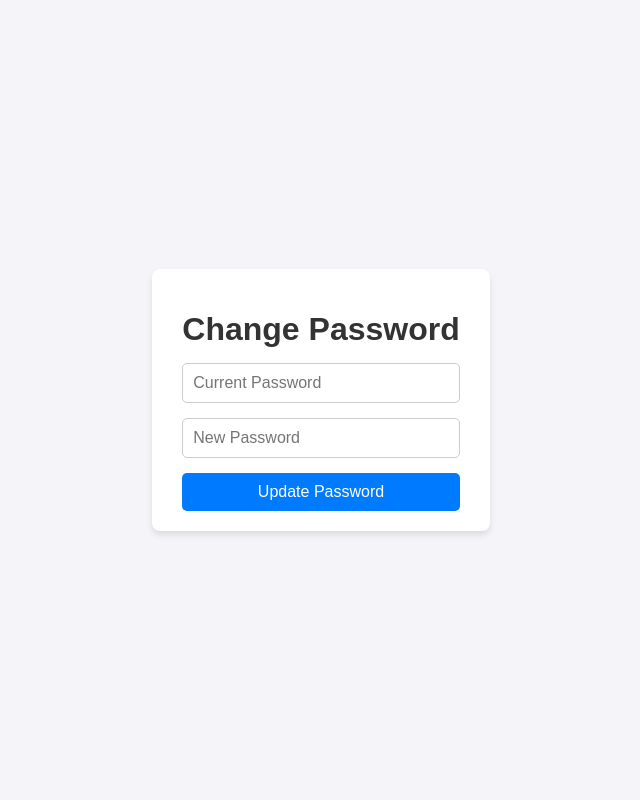
After one commit to itsYoga/Course-Selection_System, a PHP site: page /db_final_project_git/change_password.php in a window 1280 px wide. The commit adds this page. Shown: the whole page, without its empty margins (319-959 px from the left). Run offline with PHP 8.4, Linux system fonts and the light colour scheme; the visitor is signed in with stand-in values (Sample User, id 1).

Commit message:
change_password
修改密碼

```diff
--- /dev/null
+++ b/change_password.php
@@ -0,0 +1,101 @@
+<?php
+session_start();
+$conn = new mysqli('localhost', 'root', '', 'school_db');
+
+if (!isset($_SESSION['user_id'])) {
+    header("Location: login.php");
+    exit();
+}
+
+if ($_SERVER['REQUEST_METHOD'] == 'POST') {
+    $current_password = md5($_POST['current_password']); // 當前密碼（建議改用 password_hash 和 password_verify）
+    $new_password = md5($_POST['new_password']); // 新密碼
+    $user_id = $_SESSION['user_id'];
+
+    // 檢查當前密碼是否正確
+    $query = "SELECT * FROM users WHERE user_id='$user_id' AND password='$current_password'";
+    $result = $conn->query($query);
+
+    if ($result->num_rows > 0) {
+        // 更新密碼
+        $update = "UPDATE users SET password='$new_password' WHERE user_id='$user_id'";
+        if ($conn->query($update)) {
+            echo "<script>alert('Password changed successfully!'); window.location='main.php';</script>";
+        } else {
+            echo "<script>alert('Failed to update password. Please try again.');</script>";
+        }
+    } else {
+        echo "<script>alert('Current password is incorrect.');</script>";
+    }
+}
+?>
+
+<!DOCTYPE html>
+<html lang="en">
+<head>
+    <meta charset="UTF-8">
+    <meta name="viewport" content="width=device-width, initial-scale=1.0">
+    <title>Change Password</title>
+    <style>
+        body {
+            font-family: Arial, sans-serif;
+            background-color: #f4f4f9;
+            display: flex;
+            justify-content: center;
+            align-items: center;
+            height: 100vh;
+            margin: 0;
+        }
+        .password-container {
+            background: #fff;
+            padding: 20px 30px;
+            border-radius: 8px;
+            box-shadow: 0 4px 6px rgba(0, 0, 0, 0.1);
+            text-align: center;
+        }
+        .password-container h1 {
+            color: #333;
+            margin-bottom: 15px;
+        }
+        .password-container form {
+            display: flex;
+            flex-direction: column;
+            gap: 15px;
+        }
+        .password-container input {
+            padding: 10px;
+            font-size: 16px;
+            border: 1px solid #ccc;
+            border-radius: 5px;
+            outline: none;
+            transition: border-color 0.3s;
+        }
+        .password-container input:focus {
+            border-color: #007BFF;
+        }
+        .password-container button {
+            background-color: #007BFF;
+            color: #fff;
+            padding: 10px;
+            font-size: 16px;
+            border: none;
+            border-radius: 5px;
+            cursor: pointer;
+            transition: background 0.3s;
+        }
+        .password-container button:hover {
+            background-color: #0056b3;
+        }
+    </style>
+</head>
+<body>
+    <div class="password-container">
+        <h1>Change Password</h1>
+        <form method="POST" action="">
+            <input type="password" name="current_password" placeholder="Current Password" required>
+            <input type="password" name="new_password" placeholder="New Password" required>
+            <button type="submit">Update Password</button>
+        </form>
+    </div>
+</body>
+</html>
--- a/db_conn.php
+++ b/db_conn.php
@@ -1,6 +1,6 @@
 <?php
     $user = 'root'; //資料庫使用者名稱
-    $password = 'sean930516'; //資料庫的密碼
+    $password = ''; //資料庫的密碼
     try{
         //之後若要結束與資料庫的連線，則使用「$db = null;」
         $db = new PDO('mysql:host=localhost;dbname=school_db;charset=utf8', $user, $password);
--- a/login.php
+++ b/login.php
@@ -1,6 +1,6 @@
 <?php
 session_start();
-$conn = new mysqli('localhost', 'root', 'sean930516', 'school_db');
+$conn = new mysqli('localhost', 'root', '', 'school_db');
 
 if ($_SERVER['REQUEST_METHOD'] == 'POST') {
     $identifier = $conn->real_escape_string($_POST['identifier']); // 輸入的用戶名或電子郵件
--- a/main.php
+++ b/main.php
@@ -59,6 +59,7 @@ if (!isset($_SESSION['user_id'])) {
         <a href="schedule.php">Check My Enrollments</a>
         <a href="frontend/php/course_add_drop.php">Modify Enrollments</a>
         <a href="frontend/php/information_modify.php">Information Modify</a>
+        <a href="change_password.php">Change Password</a>
         <a href="logout.php">Logout</a>
     </div>
 </body>
```
